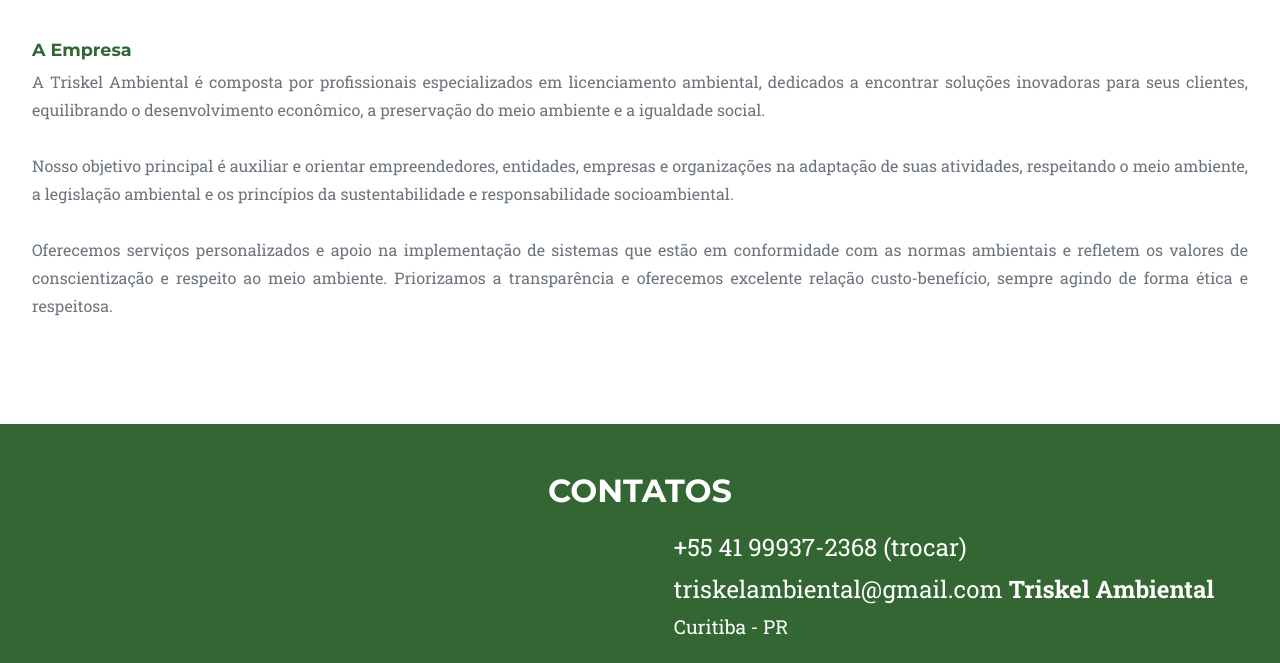
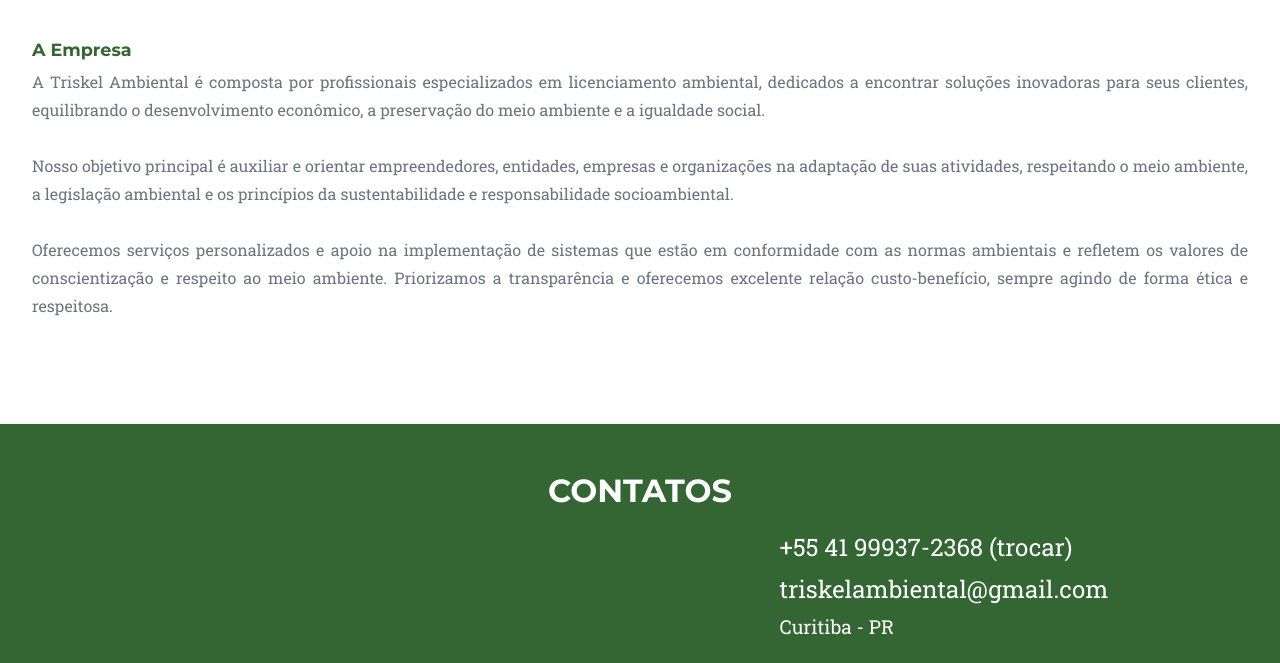
Before and after one commit to TriskelAmbiental/site, a website: page index.html in a window 1280 px wide. Shown: the part 927-1590 px from the top of the page. Drawn offline with nearby package versions, Linux system fonts and the light colour scheme.

Commit message:
Update contact.html

```diff
--- a/index.html
+++ b/index.html
@@ -116,9 +116,6 @@
                                     <span>triskelambiental@gmail.com</span>
                                 </a>
                             </span>
-                            <span class="text-muted-1">
-                                <strong>Triskel Ambiental</strong>
-                            </span>
                             <br>
                             <span class="text-muted-2">Curitiba - PR</span>
                         </p>
```
